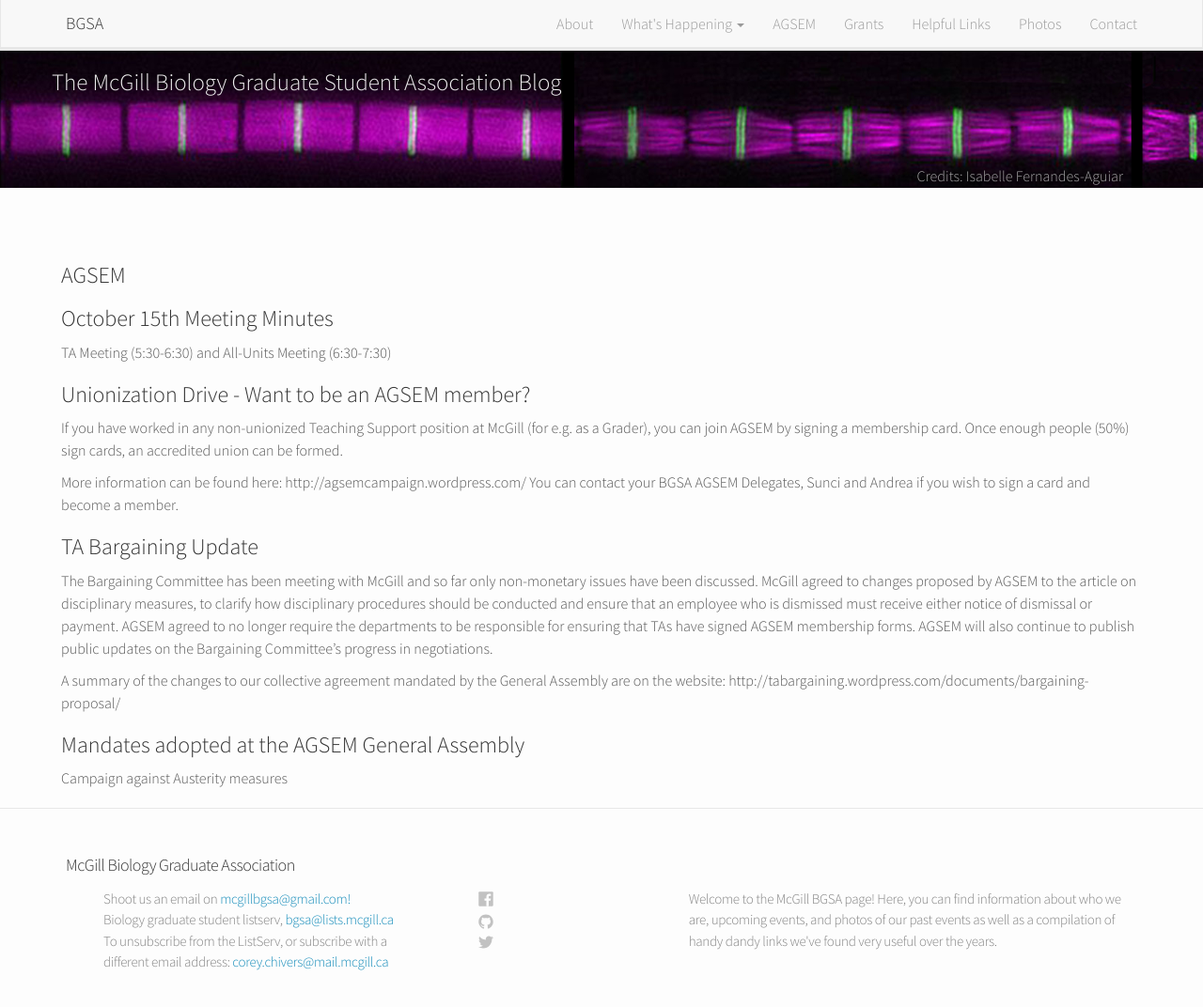
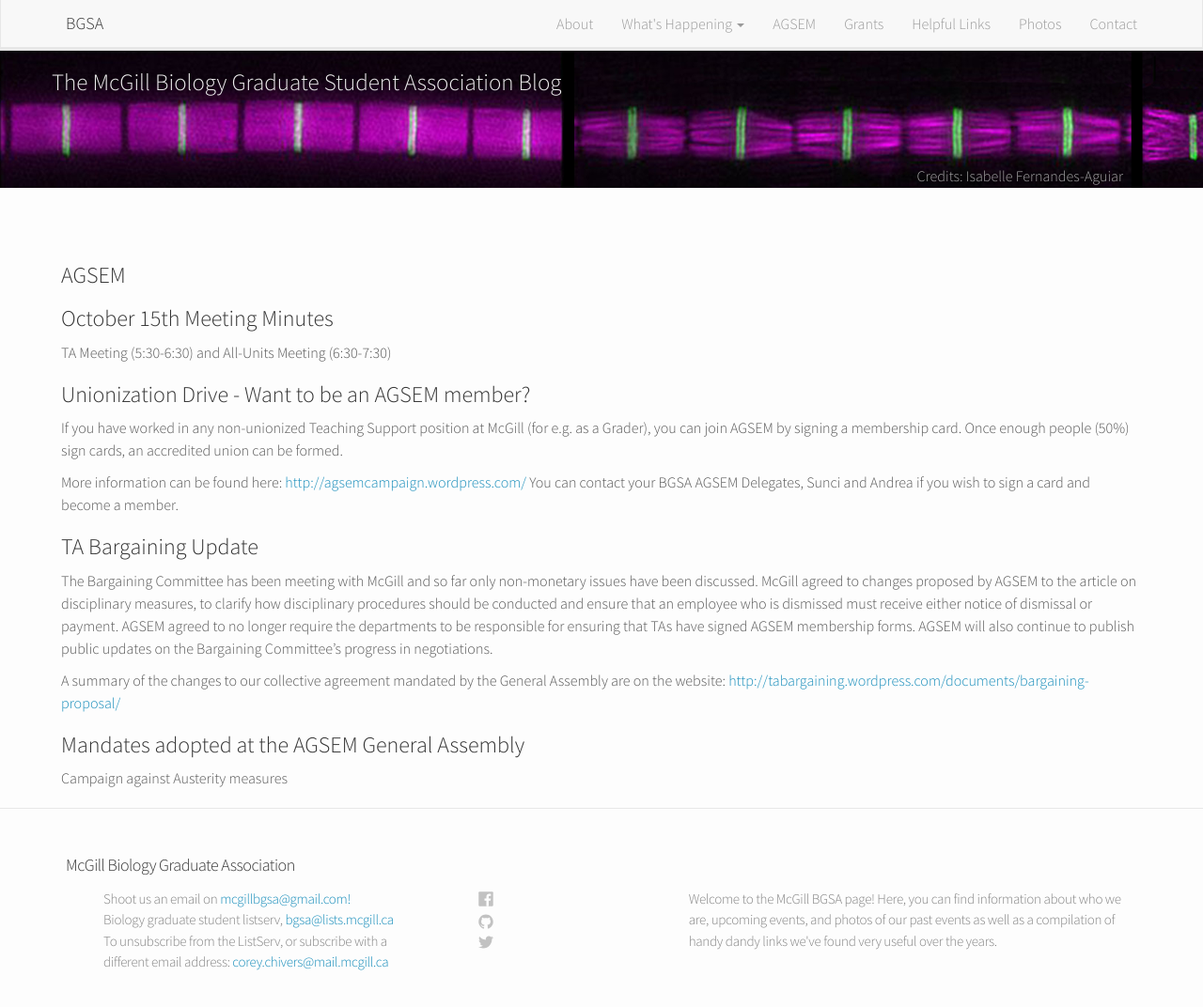
Before and after one commit to McGillBGSA/McGillBGSA.github.io, a Jekyll site: the page built from pages/agsem.md, in a window 1280 px wide and 1091 px high. Shown: the top 1072 px of the window at 94% size. Built offline with Jekyll 4.4.1, drawn with Linux system fonts in a browser that asks for light colours; nearby versions of some CDN libraries; part of the change alters nothing that is shown.

Commit message:
fixing links

```diff
--- a/pages/agsem.md
+++ b/pages/agsem.md
@@ -10,7 +10,7 @@ TA Meeting (5:30-6:30) and All-Units Meeting (6:30-7:30)
 ## Unionization Drive - Want to be an AGSEM member?
 If you have worked in any non-unionized Teaching Support position at McGill (for e.g. as a Grader), you can join AGSEM by signing a membership card. Once enough people (50%) sign cards, an accredited union can be formed.
 
-More information can be found here: http://agsemcampaign.wordpress.com/
+More information can be found here: [http://agsemcampaign.wordpress.com/](http://agsemcampaign.wordpress.com/)
 You can contact your BGSA AGSEM Delegates, Sunci and Andrea if you wish to sign a card and become a member.
 
 ## TA Bargaining Update
@@ -19,7 +19,7 @@ The Bargaining Committee has been meeting with McGill and so far only non-moneta
 McGill agreed to changes proposed by AGSEM to the article on disciplinary measures, to clarify how disciplinary procedures should be conducted and ensure that an employee who is dismissed must receive either notice of dismissal or payment. AGSEM agreed to no longer require the departments to be responsible for ensuring that TAs have signed AGSEM membership forms. AGSEM will also continue to publish public updates on the Bargaining Committee’s progress in negotiations.
 
 A summary of the changes to our collective agreement mandated by the General Assembly are on the website:
-http://tabargaining.wordpress.com/documents/bargaining-proposal/
+[http://tabargaining.wordpress.com/documents/bargaining-proposal/](http://tabargaining.wordpress.com/documents/bargaining-proposal/)
 
 
 ## Mandates adopted at the AGSEM General Assembly
```
